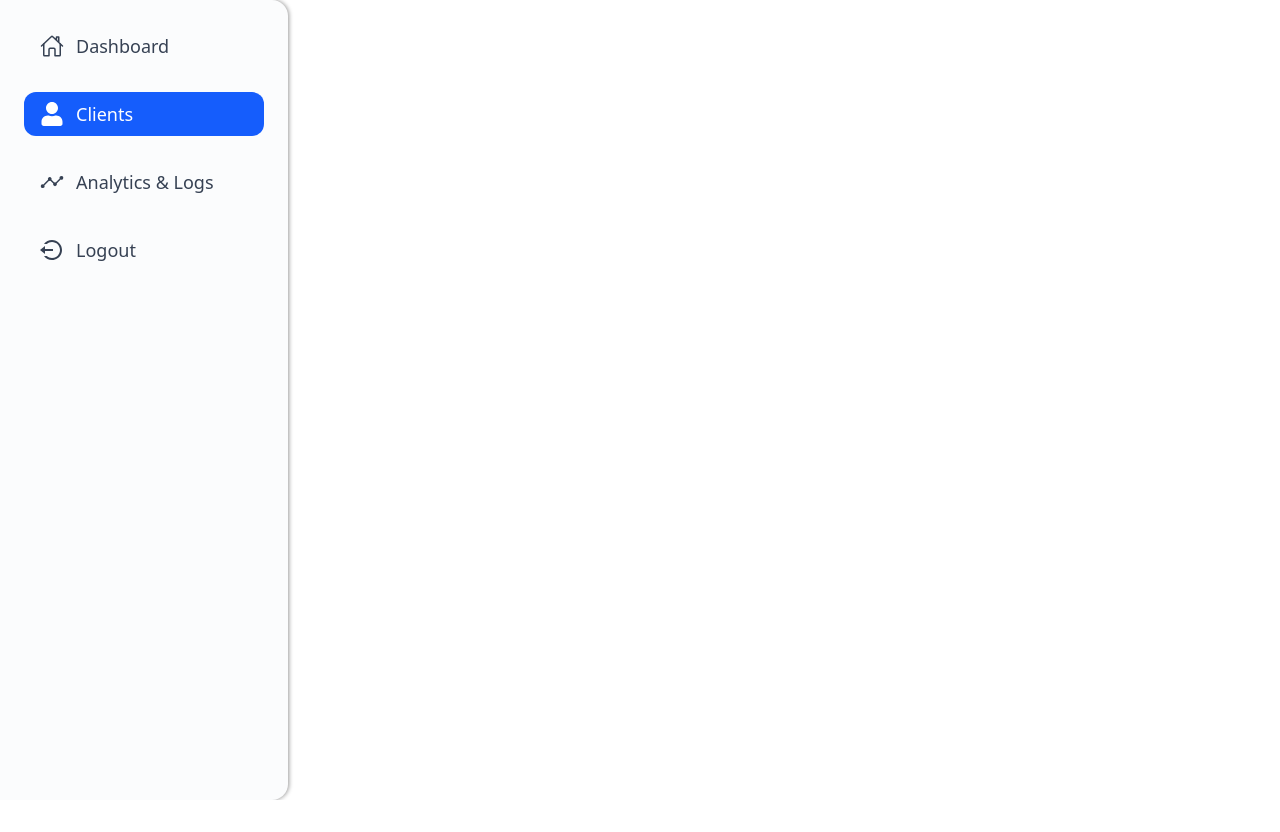
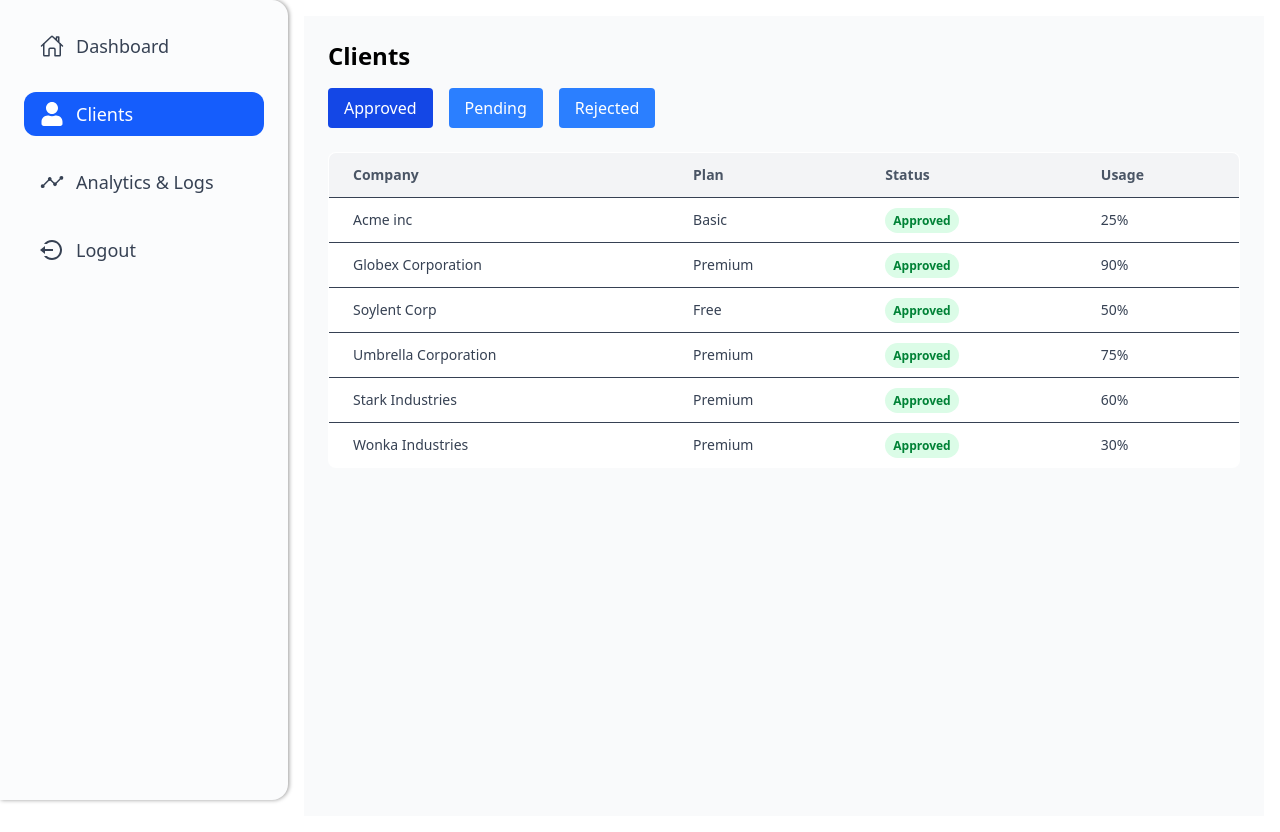
Before and after one commit to Vaibhav-stack31/superadmin_tm_frontend, a Next.js app: page /clients in a window 1280 px wide. Before the commit the page ends 800 px from the top, so only its background shows below. Built offline with nearby package versions, Linux system fonts and the light colour scheme.

Commit message:
created client page with active tabs

```diff
--- a/src/app/client-layout.jsx
+++ b/src/app/client-layout.jsx
@@ -10,7 +10,7 @@
     const showSidebar = !hideSidebarRoutes.includes(pathname);
 
     return (
-        <div className="flex min-h-screen">
+        <div className="flex">
             {showSidebar && <Sidebar />}
             <main className="flex-1 p-4">{children}</main>
         </div>
--- a/src/app/clients/page.jsx
+++ b/src/app/clients/page.jsx
@@ -1,8 +1,75 @@
-const page = () => {
-    return (
-        <div>
-        </div>
-    );
+"use client";
+import { useState } from "react";
+
+export default function MainContent() {
+  const [activeTab, setActiveTab] = useState("Approved");
+
+  const clients = [
+    { name: "Acme inc", plan: "Basic", status: "Approved", usage: "25%" },
+    { name: "Globex Corporation", plan: "Premium", status: "Approved", usage: "90%" },
+    { name: "Soylent Corp", plan: "Free", status: "Approved", usage: "50%" },
+    { name: "Initech", plan: "Active", status: "Pending", usage: "10%" },
+    { name: "Umbrella Corporation", plan: "Premium", status: "Approved", usage: "75%" },
+    { name: "Stark Industries", plan: "Premium", status: "Approved", usage: "60%" },
+    { name: "Wayne Enterprises", plan: "Suspended", status: "Rejected", usage: "0%" },
+    { name: "Wonka Industries", plan: "Premium", status: "Approved", usage: "30%" },
+    { name: "Wonka Industries", plan: "Premium", status: "Rejected", usage: "30%" },
+  ];
+
+  const filteredClients = clients.filter((client) => client.status === activeTab);
+
+  return (
+    <main className="flex-1 p-6 bg-gray-50 min-h-screen">
+      <h2 className="text-2xl font-semibold mb-4">Clients</h2>
+
+      <div className="flex gap-4 mb-6">
+        {["Approved", "Pending", "Rejected"].map((tab) => (
+          <button
+            key={tab}
+            onClick={() => setActiveTab(tab)}
+            className={`px-4 py-2 rounded text-white transition-all duration-200 ${
+              activeTab === tab ? "bg-blue-700" : "bg-blue-500 hover:bg-blue-600"
+            }`}
+          >
+            {tab}
+          </button>
+        ))}
+      </div>
+
+      <div className="overflow-x-auto">
+        <table className="min-w-full bg-white border rounded-lg overflow-hidden">
+          <thead>
+            <tr className="text-left bg-gray-100 text-gray-600 text-sm">
+              <th className="px-6 py-3">Company</th>
+              <th className="px-6 py-3">Plan</th>
+              <th className="px-6 py-3">Status</th>
+              <th className="px-6 py-3">Usage</th>
+            </tr>
+          </thead>
+          <tbody>
+            {filteredClients.map((client, i) => (
+              <tr key={i} className="border-t text-sm text-gray-700">
+                <td className="px-6 py-3">{client.name}</td>
+                <td className="px-6 py-3">{client.plan}</td>
+                <td className="px-6 py-3">
+                  <span
+                    className={`px-2 py-1 rounded-full text-xs font-semibold ${
+                      client.status === "Approved"
+                        ? "bg-green-100 text-green-700"
+                        : client.status === "Pending"
+                        ? "bg-yellow-100 text-yellow-700"
+                        : "bg-red-100 text-red-700"
+                    }`}
+                  >
+                    {client.status}
+                  </span>
+                </td>
+                <td className="px-6 py-3">{client.usage}</td>
+              </tr>
+            ))}
+          </tbody>
+        </table>
+      </div>
+    </main>
+  );
 }
-
-export default page;
--- a/src/app/dashboard/page.jsx
+++ b/src/app/dashboard/page.jsx
@@ -3,14 +3,14 @@
 
 export default function DashboardPage() {
   return (
-    <div className="p-6 w-full">
-      <div className="flex justify-between items-center mb-6">
-        <h1 className="text-3xl font-bold">Dashboard</h1>
+    <div className="p-4 md:p-6 w-full">
+      <div className="flex flex-col md:flex-row justify-between items-start md:items-center mb-6 gap-2">
+        <h1 className="text-2xl md:text-3xl font-bold">Dashboard</h1>
         <span className="text-gray-600 font-medium">SUPER ADMIN</span>
       </div>
 
       {/* Cards Row */}
-      <div className="grid grid-cols-4 gap-4 mb-6">
+      <div className="grid grid-cols-1 sm:grid-cols-2 md:grid-cols-4 gap-4 mb-6">
         <Card title="Total Clients" value="120" />
         <Card title="Active Users" value="1,580" />
         <Card title="Monthly Revenue" value="$12,540" />
@@ -18,7 +18,7 @@
       </div>
 
       {/* License Usage & Analytics */}
-      <div className="grid grid-cols-3 gap-6 mb-6">
+      <div className="grid grid-cols-1 lg:grid-cols-3 gap-6 mb-6">
         <div className="col-span-1 bg-white p-4 rounded-lg shadow">
           <h1 className="font-semibold mb-3 text-xl">License Usage</h1>
           <button className="bg-blue-600 text-white px-4 py-2 rounded mb-4 cursor-pointer">
@@ -29,7 +29,7 @@
           <UsageBar label="Premium" percent={20} />
         </div>
 
-        <div className="col-span-2 bg-white p-4 rounded-lg shadow">
+        <div className="col-span-1 lg:col-span-2 bg-white p-4 rounded-lg shadow">
           <h1 className="font-semibold mb-3 text-xl">Analytics & Logs</h1>
           <p className="text-sm text-gray-500 mb-2">System-wide Usage</p>
           <div className="w-full h-40 bg-gray-100 rounded flex items-center justify-center text-gray-400">
@@ -40,9 +40,9 @@
       </div>
 
       {/* Clients Table */}
-      <div className="bg-white p-4 rounded-lg shadow">
+      <div className="bg-white p-4 rounded-lg shadow overflow-x-auto">
         <h1 className="font-semibold mb-4 text-xl">Clients</h1>
-        <table className="w-full text-md">
+        <table className="min-w-[600px] w-full text-md">
           <thead>
             <tr className="text-left text-gray-500">
               <th className="py-2">Name</th>
--- a/src/components/Sidebar.jsx
+++ b/src/components/Sidebar.jsx
@@ -52,7 +52,7 @@
     }, []);
 
     return (
-        <aside className="bg-[#FBFCFD] shadow-[1px_0px_4px_rgba(0,0,0,0.4)] h-screen w-20 md:w-72 p-4 md:p-6 rounded-r-2xl flex flex-col items-center sticky top-0 transition-all duration-300">
+        <aside className="bg-[#FBFCFD] shadow-[1px_0px_4px_rgba(0,0,0,0.4)] h-[100dvh] w-20 md:w-72 p-4 md:p-6 rounded-r-2xl flex flex-col items-center sticky top-0 transition-all duration-300">
             <ul className="flex flex-col gap-y-6 w-full">
                 {navLinks.map(({ label, href, getIcon }) => {
                     const isActive = pathname === href;
```
